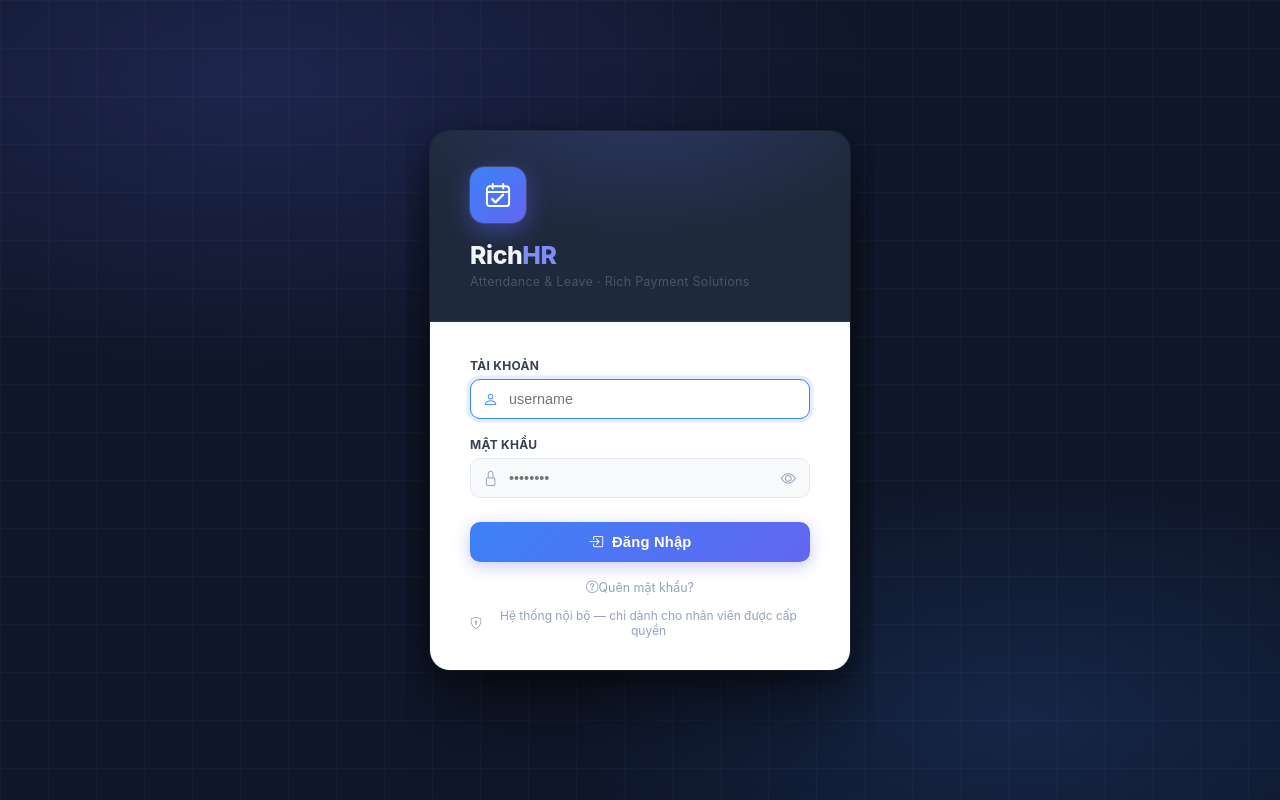
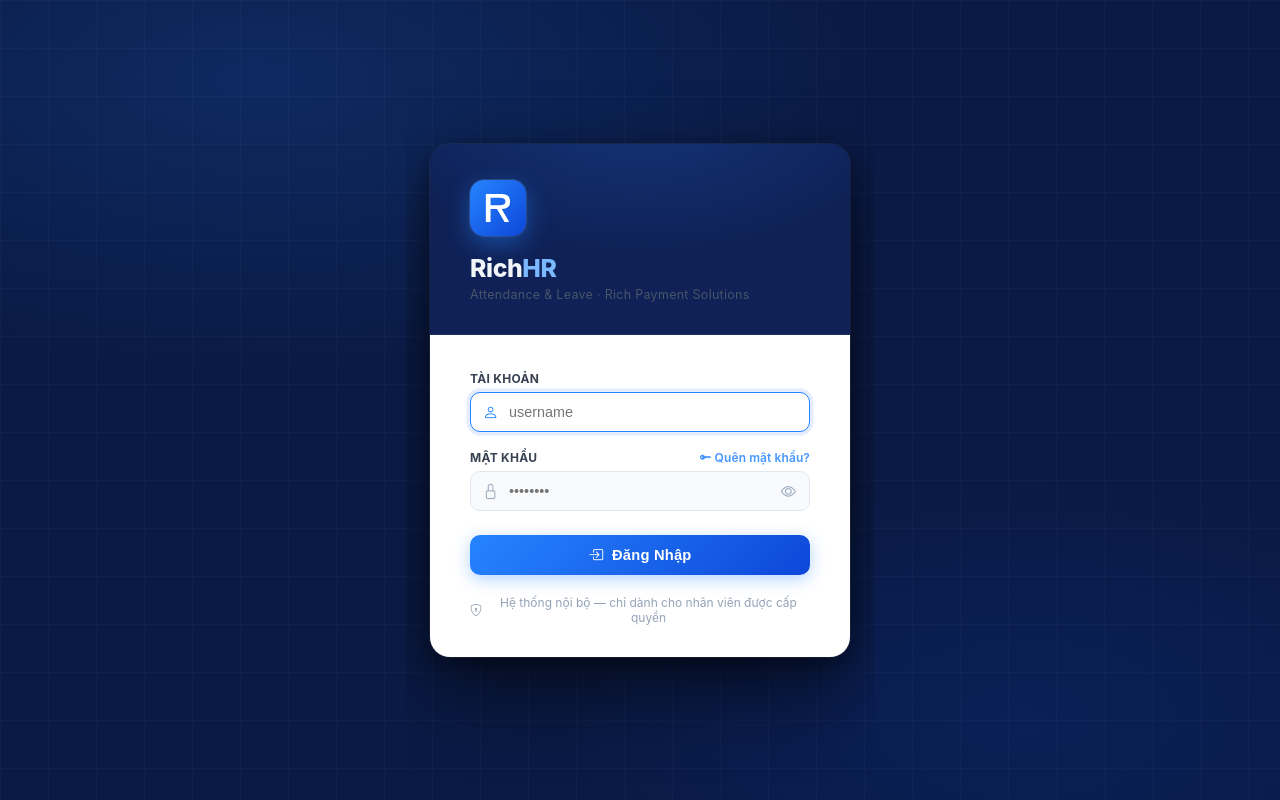
Before and after one commit to QuocBThan/Rich-HR-System, a Flask app: page /login in a window 1280 px wide. Run offline with Flask 3, Linux system fonts and the light colour scheme; some libraries are stand-ins or nearby versions.

Commit message:
feat: redesign logo to R lettermark with Rich brand palette
- Replace calendar icon with geometric R lettermark SVG (fill-rule evenodd
  for hollow bowl) in sidebar and login page
- Shift color palette to Rich brand blues #2684FF / #0D47D9 for all
  gradients, glows, button, links, and accent spans
- Deepen login background to navy #0A1A45 matching brand reference
- Smooth card-in animation: replace bounce easing with expo ease-out
- Update sidebar .sb-logo gradient and box-shadow to match new blues

Co-Authored-By: Claude Sonnet 4.6 <noreply@anthropic.com>

```diff
--- a/templates/login.html
+++ b/templates/login.html
@@ -9,11 +9,11 @@
     *, *::before, *::after { box-sizing: border-box; margin: 0; padding: 0; }
 
     :root {
-      --blue:    #3b82f6;
-      --blue-d:  #2563eb;
-      --indigo:  #6366f1;
-      --ink:     #0f172a;
-      --ink-mid: #1e293b;
+      --blue:    #2684FF;
+      --blue-d:  #0D47D9;
+      --indigo:  #2684FF;
+      --ink:     #0A1A45;
+      --ink-mid: #0F2156;
       --muted:   #64748b;
       --border:  #e2e8f0;
       --surface: #f8fafc;
@@ -33,8 +33,8 @@
     /* ── Background ──────────────────────────── */
     .bg-canvas {
       position: fixed; inset: 0; z-index: 0;
-      background: radial-gradient(ellipse 80% 60% at 20% 10%, rgba(99,102,241,.18) 0%, transparent 60%),
-                  radial-gradient(ellipse 60% 50% at 80% 90%, rgba(59,130,246,.14) 0%, transparent 60%),
+      background: radial-gradient(ellipse 80% 60% at 20% 10%, rgba(38,132,255,.15) 0%, transparent 60%),
+                  radial-gradient(ellipse 60% 50% at 80% 90%, rgba(13,71,217,.12) 0%, transparent 60%),
                   var(--ink);
     }
     .bg-grid {
@@ -56,7 +56,7 @@
         0 0 0 1px rgba(255,255,255,.06),
         0 32px 80px rgba(0,0,0,.55),
         0 8px 24px rgba(0,0,0,.35);
-      animation: cardIn .5s cubic-bezier(.22,.68,0,1.2) both;
+      animation: cardIn .45s cubic-bezier(0.16, 1, 0.3, 1) both;
     }
     @keyframes cardIn {
       from { opacity:0; transform: translateY(28px) scale(.97); }
@@ -73,17 +73,17 @@
     .brand-header::after {
       content: '';
       position: absolute; inset: 0;
-      background: radial-gradient(ellipse 100% 120% at 50% -20%, rgba(99,102,241,.22), transparent 65%);
+      background: radial-gradient(ellipse 100% 120% at 50% -20%, rgba(38,132,255,.2), transparent 65%);
       pointer-events: none;
     }
 
     .logo-mark {
       width: 56px; height: 56px;
       border-radius: 14px;
-      background: linear-gradient(135deg, var(--blue) 0%, var(--indigo) 100%);
+      background: linear-gradient(135deg, #2684FF 0%, #0D47D9 100%);
       display: flex; align-items: center; justify-content: center;
       margin-bottom: 20px;
-      box-shadow: 0 8px 24px rgba(99,102,241,.45), 0 0 0 1px rgba(255,255,255,.12);
+      box-shadow: 0 8px 24px rgba(38,132,255,.45), 0 0 0 1px rgba(255,255,255,.12);
       position: relative; z-index: 1;
     }
     .logo-mark svg { width: 28px; height: 28px; }
@@ -96,7 +96,7 @@
       line-height: 1;
       position: relative; z-index: 1;
     }
-    .brand-name span { color: #818cf8; }
+    .brand-name span { color: #7ab8ff; }
 
     .brand-sub {
       font-size: .78rem;
@@ -189,19 +189,19 @@
     .btn-login {
       position: relative; overflow: hidden;
       width: 100%; padding: 12px;
-      background: linear-gradient(135deg, var(--blue) 0%, var(--indigo) 100%);
+      background: linear-gradient(135deg, #2684FF 0%, #0D47D9 100%);
       border: none; border-radius: 10px;
       color: #fff;
       font-size: .92rem; font-weight: 700;
       letter-spacing: .2px;
       cursor: pointer;
       transition: opacity .15s, transform .12s, box-shadow .15s;
-      box-shadow: 0 4px 16px rgba(99,102,241,.35);
+      box-shadow: 0 4px 16px rgba(38,132,255,.35);
       margin-top: 6px;
     }
     .btn-login:hover {
       opacity: .93;
-      box-shadow: 0 6px 22px rgba(99,102,241,.45);
+      box-shadow: 0 6px 22px rgba(38,132,255,.45);
     }
     .btn-login:active { transform: scale(.98); }
 
@@ -234,7 +234,7 @@
       pointer-events: none;
       z-index: 9999;
       width: 10px; height: 10px;
-      border: 2px solid rgba(99,102,241,.6);
+      border: 2px solid rgba(38,132,255,.6);
       transform: translate(-50%, -50%) scale(1);
       animation: cursor-bloom .55s ease-out forwards;
     }
@@ -271,11 +271,11 @@
   <!-- Brand header -->
   <div class="brand-header">
     <div class="logo-mark">
-      <svg viewBox="0 0 24 24" fill="none" xmlns="http://www.w3.org/2000/svg">
-        <rect x="2.5" y="4.5" width="19" height="17" rx="2.5" stroke="white" stroke-width="1.7"/>
-        <path d="M2.5 9.5h19" stroke="white" stroke-width="1.7" stroke-linecap="round"/>
-        <path d="M7.5 2.5v4M16.5 2.5v4" stroke="white" stroke-width="1.7" stroke-linecap="round"/>
-        <path d="M7 15.5l2.8 2.8 6.5-6.5" stroke="white" stroke-width="2" stroke-linecap="round" stroke-linejoin="round"/>
+      <svg viewBox="0 0 26 30" fill="none" xmlns="http://www.w3.org/2000/svg">
+        <path fill-rule="evenodd" clip-rule="evenodd"
+          d="M0 0 H17 Q26 0 26 8 Q26 16 17 16 L25 30 H20 L12 16 H5 V30 H0 Z
+             M5 4 H15 Q21 4 21 8 Q21 12 15 12 H5 Z"
+          fill="white"/>
       </svg>
     </div>
     <div class="brand-name">Rich<span>HR</span></div>
@@ -308,7 +308,15 @@
       </div>
 
       <div class="field-group">
-        <label class="field-label" for="password">Mật khẩu</label>
+        <div style="display:flex;align-items:center;justify-content:space-between;margin-bottom:6px">
+          <label class="field-label" for="password" style="margin-bottom:0">Mật khẩu</label>
+          <a href="{{ url_for('forgot_password') }}"
+             style="font-size:.75rem;font-weight:600;color:#2684FF;text-decoration:none;letter-spacing:.1px;transition:color .15s,opacity .15s;opacity:.85"
+             onmouseover="this.style.opacity='1';this.style.color='#0D47D9'"
+             onmouseout="this.style.opacity='.85';this.style.color='#2684FF'">
+            <i class="bi bi-key-fill" style="font-size:.72rem;margin-right:3px"></i>Quên mật khẩu?
+          </a>
+        </div>
         <div class="field-wrap">
           <input type="password" id="password" name="password"
                  placeholder="••••••••"
@@ -327,14 +335,7 @@
       </button>
     </form>
 
-    <div style="text-align:center;margin-top:14px">
-      <a href="{{ url_for('forgot_password') }}"
-         style="font-size:.78rem;color:#94a3b8;text-decoration:none;transition:color .15s"
-         onmouseover="this.style.color='#64748b'" onmouseout="this.style.color='#94a3b8'">
-        <i class="bi bi-question-circle me-1"></i>Quên mật khẩu?
-      </a>
-    </div>
-    <div class="hint" style="margin-top:12px">
+    <div class="hint" style="margin-top:20px">
       <i class="bi bi-shield-lock"></i>
       Hệ thống nội bộ — chỉ dành cho nhân viên được cấp quyền
     </div>
```
Also changed, not shown: templates/base.html (+8 -8 lines).
